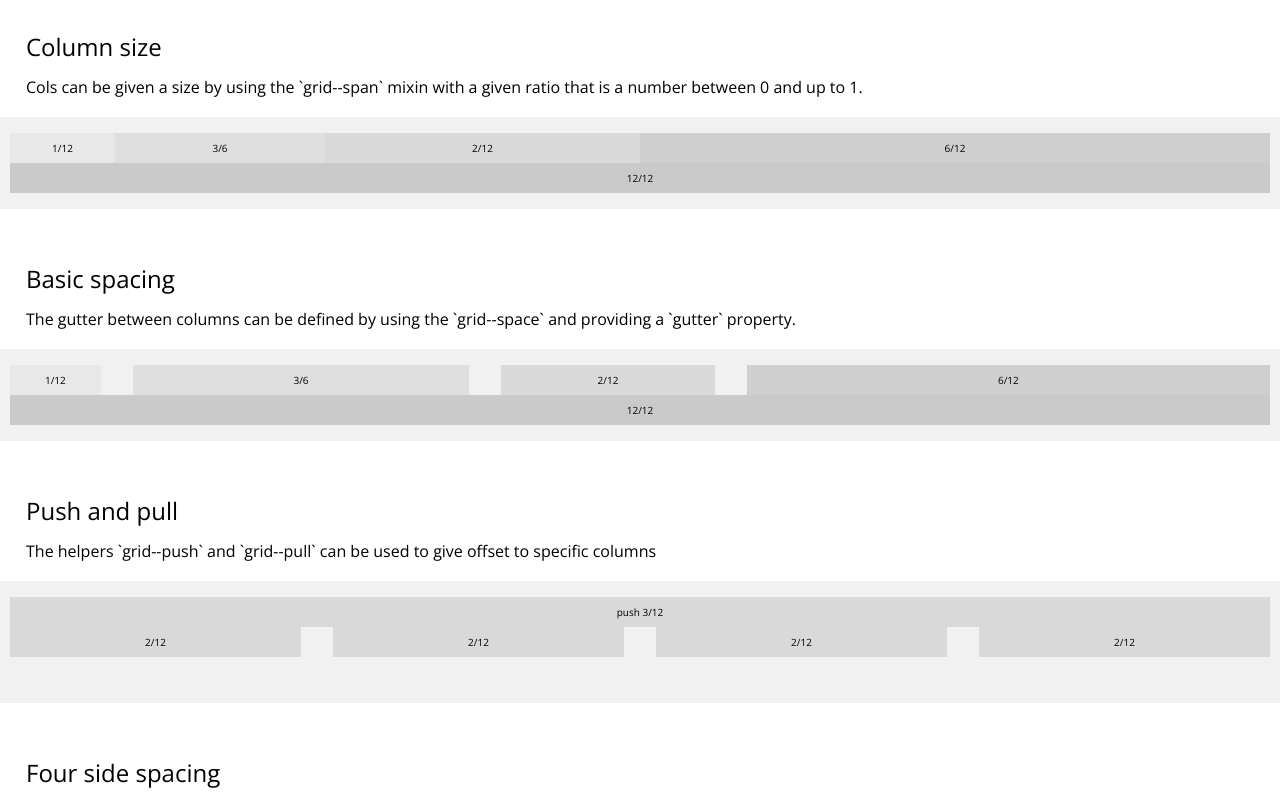
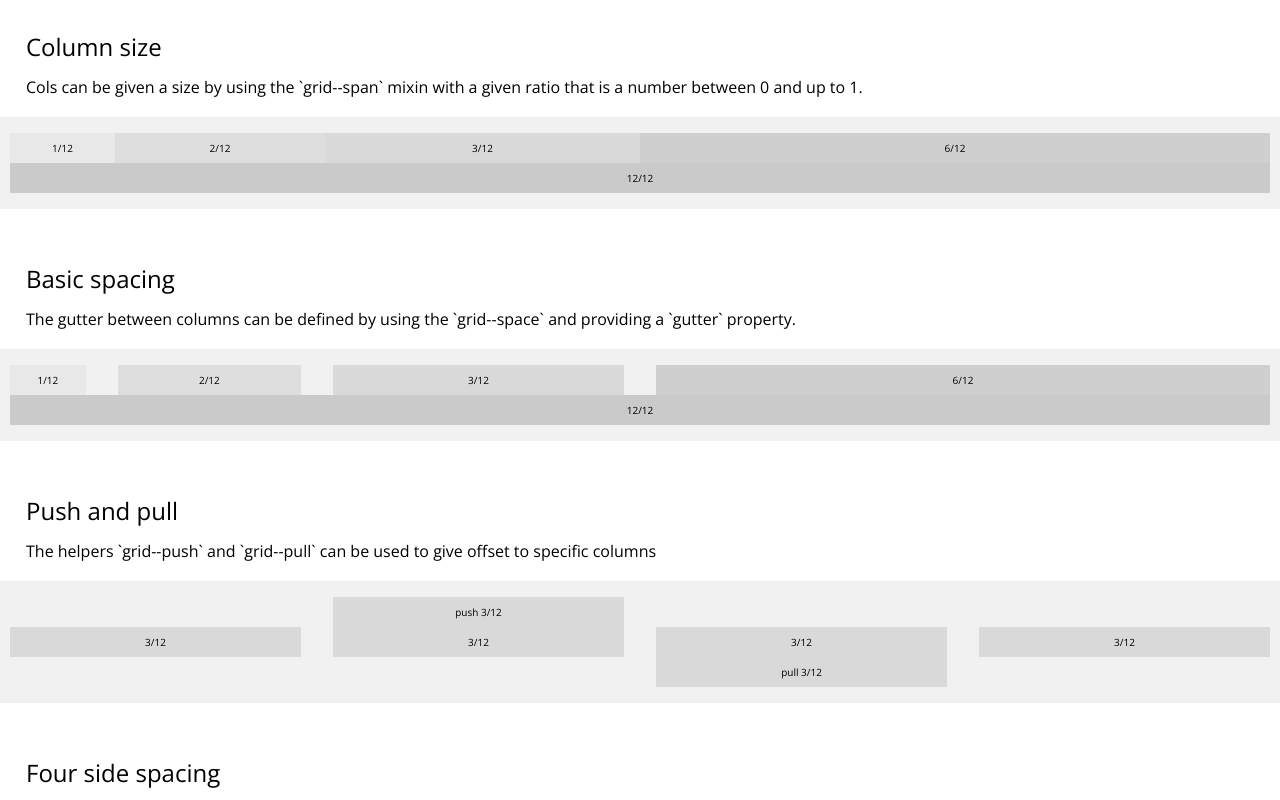
Before and after one commit to dreipol/chaestli, a website: page docs/demo/index.html in a window 1280 px wide. Shown: the part 540-1340 px from the top of the page. Drawn offline with nearby package versions, Linux system fonts and the light colour scheme.

Commit message:
Update push pull

```diff
--- a/docs/demo/scss/_demo.scss
+++ b/docs/demo/scss/_demo.scss
@@ -2,8 +2,8 @@
 
 $demo-sections: (
     (id: 'ant', label: '1/12', ratio: (span 1, span 12), color: rgba(#000, 0.04)),
-    (id: 'gazelle', label: '3/6', ratio: (span 3, span 12), color: rgba(#000, 0.08)),
-    (id: 'lion', label: '2/12', ratio: (span 2, span 12), color: rgba(#000, 0.10)),
+    (id: 'gazelle', label: '2/12', ratio: (span 2, span 12), color: rgba(#000, 0.08)),
+    (id: 'lion', label: '3/12', ratio: (span 3, span 12), color: rgba(#000, 0.10)),
     (id: 'girafe', label: '4/12', ratio: (span 4, span 12), color: rgba(#000, 0.12)),
     (id: 'rhino', label: '6/12', ratio: (span 6, span 12), color: rgba(#000, 0.14)),
     (id: 'elephant', label: '12/12', ratio: (span 12, span 12), color: rgba(#000, 0.16)),
@@ -62,7 +62,7 @@ $demo-sections: (
         }
 
         &.demo__col-push.demo__col-push {
-            @include grid.column(3, 12);
+            @include grid.column(4, span 3);
 
             > .demo__block.demo__block {
                 &::after {
@@ -72,9 +72,7 @@ $demo-sections: (
         }
 
         &.demo__col-pull.demo__col-pull {
-            margin-left: auto;
-
-            @include grid.column(3, -3);
+            @include grid.column(7, span 3);
 
             > .demo__block.demo__block {
                 &::after {
--- a/lib/_chaestli.scss
+++ b/lib/_chaestli.scss
@@ -40,7 +40,7 @@
     $num-cols: map.get($definition, 'num-cols');
 
     // prepare variables to render
-    $column-size: if($gutter > 0, calc(#{100%} / #{$num-cols} - #{$gutter * 0.5}), calc(#{100%} / #{$num-cols}));
+    $column-size: if($gutter > 0, calc(#{100%} / #{$num-cols} - #{$gutter}), calc(#{100%} / #{$num-cols}));
 
     // render css props
     display: $display;
@@ -52,7 +52,7 @@
 /// @param {list|number} $start - column start
 /// @param {list|number} $end - column end
 ///
-@mixin column($start, $end) {
+@mixin column($start, $end: null) {
     @if ($end) {
         grid-column: #{$start} / #{$end};
     } @else {
--- a/lib/_chaestli__helpers.scss
+++ b/lib/_chaestli__helpers.scss
@@ -21,7 +21,7 @@
     $defaults: (
         gutter: 0,
         display: grid,
-        repeat-directive: 'auto-fit',
+        repeat-directive: 'auto-fill',
         num-cols: 1,
     );
 
```
Also changed, not shown: docs/demo/index.css, 1 other file.
